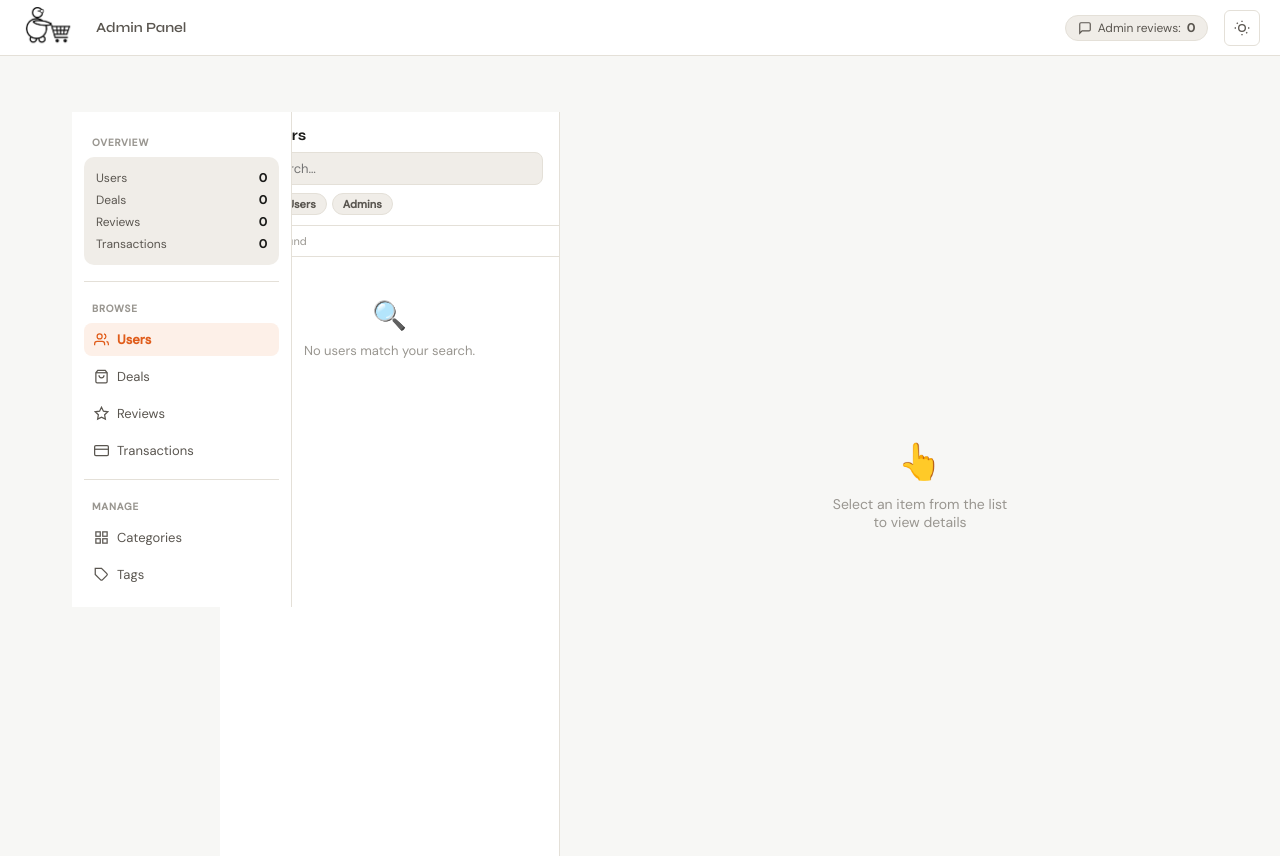
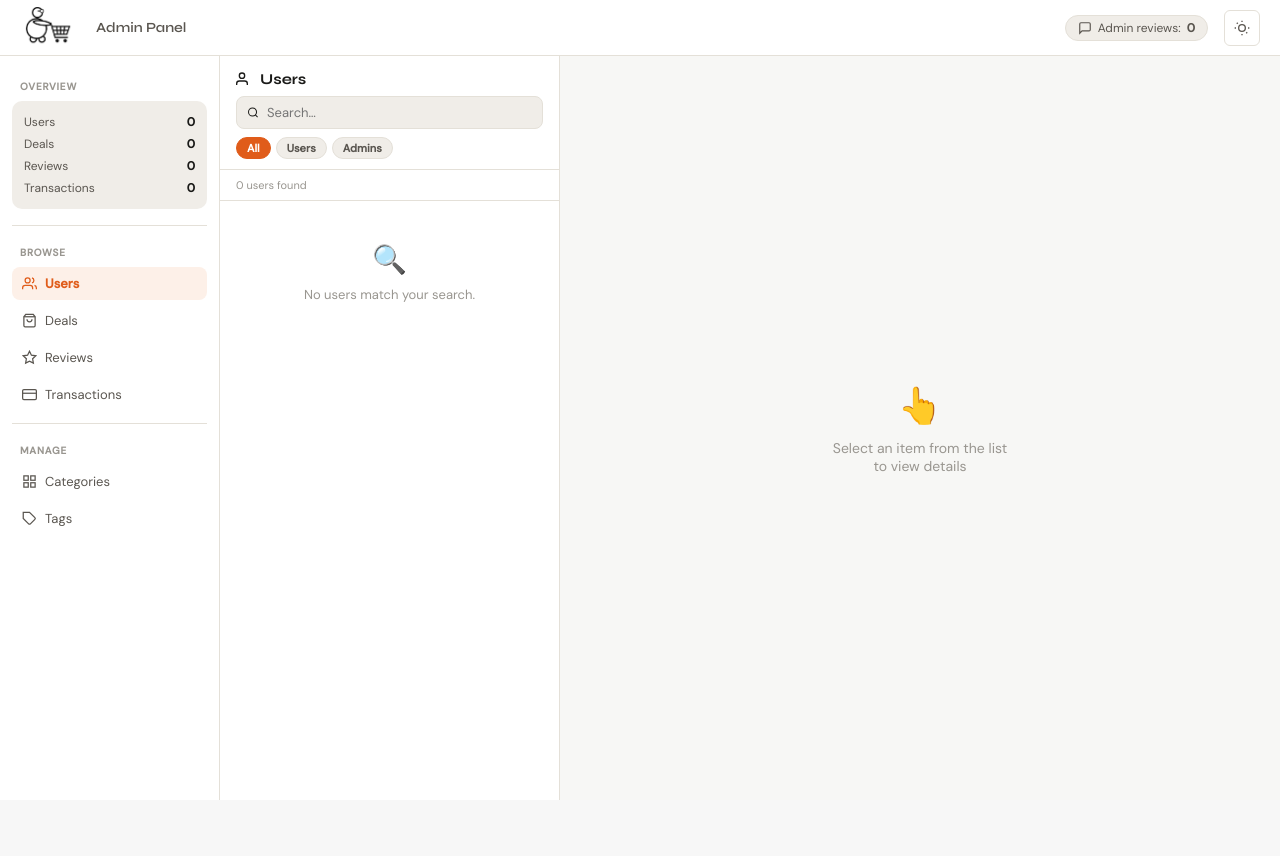
Before and after one commit to jo-ha-n/Demy-s-Market-buy-n-sell, a PHP site: template src/pages/admin.php in a window 1280 px wide. After the commit the page ends 800 px from the top, so only its background shows below. Run offline with PHP 8.4, Linux system fonts and the light colour scheme; the template is opened without the code that fills it, so the values that code supplies are empty.

Commit message:
admin fix morning totnak ror

```diff
--- a/assets/css/admin.css
+++ b/assets/css/admin.css
@@ -1,5 +1,4 @@
 *, *::before, *::after { box-sizing: border-box; margin: 0; padding: 0; }
-
     :root {
       --accent:        #e05c1a;
       --accent-light:  #fdf0e8;
@@ -28,7 +27,7 @@
       --accent-light: #2d1a0a;
     }
 
-    body { font-family: 'DM Sans', sans-serif; background: var(--bg); color: var(--text-1); min-height: 100vh; }
+    body { font-family: 'DM Sans', sans-serif; background: var(--bg); color: var(--text-1); min-height: 100vh; padding-top: 0 !important; }
 
     /* ── Topbar ── */
     .topbar {
@@ -36,14 +35,7 @@
       background: var(--bg2); border-bottom: 1px solid var(--border);
       display: flex; align-items: center; padding: 0 20px; gap: 16px; z-index: 200;
     }
-    .topbar-logo { display: flex; align-items: center; text-decoration: none; }
-    .logo-img    { height: 28px; width: auto; display: none; transition: opacity .15s; }
-    [data-theme="light"] .topbar-logo .logo-black { display: block; }
-    [data-theme="light"] .topbar-logo:hover .logo-black { display: none; }
-    [data-theme="light"] .topbar-logo:hover .logo-hover { display: block; }
-    [data-theme="dark"]  .topbar-logo .logo-white { display: block; }
-    [data-theme="dark"]  .topbar-logo:hover .logo-white { display: none; }
-    [data-theme="dark"]  .topbar-logo:hover .logo-hover { display: block; }
+    .topbar-logo { font-family: 'Syne', sans-serif; font-weight: 800; font-size: 18px; color: var(--accent); text-decoration: none; }
     .topbar-title { font-family: 'Syne', sans-serif; font-weight: 600; font-size: 14px; color: var(--text-2); }
     .topbar-spacer { flex: 1; }
     .admin-badge-count {
@@ -61,7 +53,12 @@
 
     /* ── Shell ── */
     .admin-shell {
-      display: flex; margin-top: var(--topbar-h); height: calc(100vh - var(--topbar-h));
+      display: flex;
+      flex-direction: row;
+      position: fixed;
+      top: var(--topbar-h);
+      left: 0; right: 0; bottom: 0;
+      overflow: hidden;
     }
 
     /* ── Sidebar ── */
@@ -69,7 +66,16 @@
       width: var(--sidebar-w); flex-shrink: 0; background: var(--bg2);
       border-right: 1px solid var(--border); padding: 16px 12px;
       overflow-y: auto; display: flex; flex-direction: column; gap: 4px;
+      height: 100%;
     }
+    /* ── Override main.css aside rule ── */
+    .admin-shell aside.admin-sidebar {
+      position: relative !important;
+      top: auto !important;
+      left: auto !important;
+      align-self: auto !important;
+    }
+
     .sidebar-section-label { font-size: 10px; font-weight: 700; letter-spacing: .08em; text-transform: uppercase; color: var(--text-3); padding: 8px 8px 4px; }
     .sidebar-stat-box { background: var(--bg3); border-radius: 10px; padding: 10px 12px; margin-bottom: 4px; }
     .sidebar-stat-row { display: flex; justify-content: space-between; font-size: 12px; color: var(--text-2); padding: 3px 0; }
@@ -84,7 +90,7 @@
     .sidebar-link.active { background: var(--accent-light); color: var(--accent); font-weight: 600; }
 
     /* ── Main panels ── */
-    .admin-main { display: flex; flex: 1; overflow: hidden; }
+    .admin-main { display: flex; flex: 1; overflow: hidden; min-width: 0; }
 
     .panel-left {
       width: 340px; flex-shrink: 0; border-right: 1px solid var(--border);
```
